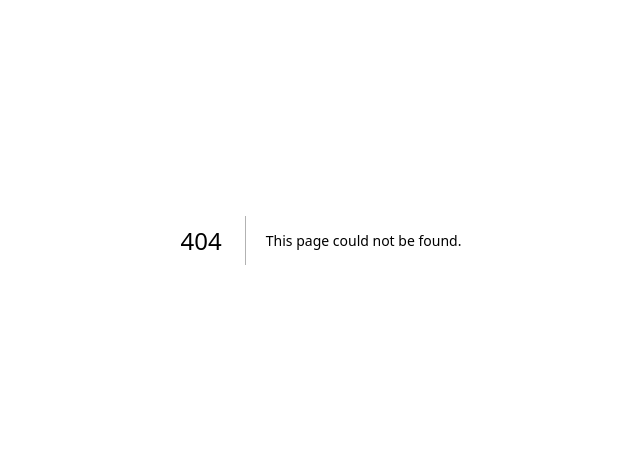
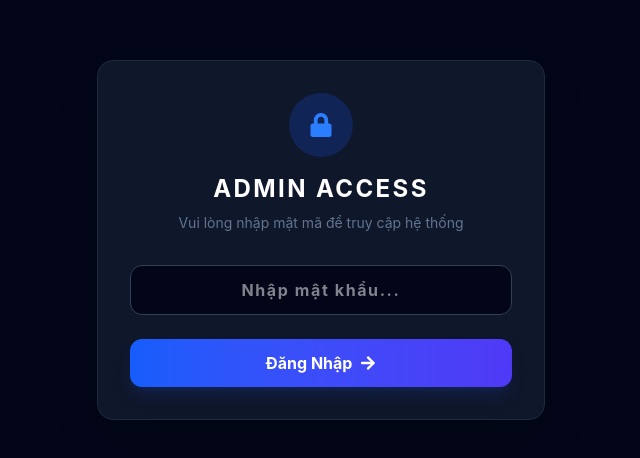
Before and after one commit to ThanhDy/my-dldl-web, a Next.js app: page /login in a window 1280 px wide. Before the commit this address had no page. Shown: the part 160-618 px from the top of the page, without its empty margins (319-959 px from the left). Built offline with nearby package versions, Linux system fonts and the light colour scheme.

Commit message:
admin login

```diff
--- a/app/admin/layout.tsx
+++ b/app/admin/layout.tsx
@@ -2,7 +2,7 @@
 "use client";
 
 import Link from "next/link";
-import { usePathname } from "next/navigation";
+import { usePathname, useRouter } from "next/navigation"; // Thêm useRouter
 import { FaUsers, FaBoxOpen, FaSignOutAlt } from "react-icons/fa";
 
 export default function AdminLayout({
@@ -11,7 +11,18 @@ export default function AdminLayout({
   children: React.ReactNode;
 }) {
   const pathname = usePathname(); // Lấy đường dẫn hiện tại để active menu
+  const router = useRouter();
 
+  // Hàm xử lý đăng xuất
+  const handleLogout = async () => {
+    await fetch("/api/auth", {
+      method: "POST",
+      headers: { "Content-Type": "application/json" },
+      body: JSON.stringify({ action: "logout" }),
+    });
+    router.push("/login"); // Đá về trang login
+    router.refresh();
+  };
   return (
     <div className="flex h-screen bg-slate-950 text-slate-200 font-sans overflow-hidden">
       {/* --- SIDE NAV CỐ ĐỊNH (BÊN TRÁI) --- */}
@@ -43,6 +54,16 @@ export default function AdminLayout({
         </nav>
 
         <div className="p-4 border-t border-slate-800">
+          {/* NÚT ĐĂNG XUẤT */}
+          <button
+            onClick={handleLogout}
+            className="w-full flex items-center gap-3 px-4 py-3 text-slate-500 hover:text-red-400 transition-colors text-sm font-bold"
+          >
+            <FaSignOutAlt /> Đăng Xuất
+          </button>
+        </div>
+
+        <div className="p-4 border-t border-slate-800">
           <Link
             href="/"
             className="flex items-center gap-3 px-4 py-3 text-slate-500 hover:text-red-400 transition-colors text-sm font-bold"
--- /dev/null
+++ b/app/api/auth/route.ts
@@ -0,0 +1,38 @@
+import { NextResponse } from "next/server";
+import { cookies } from "next/headers";
+
+export async function POST(request: Request) {
+  try {
+    const body = await request.json();
+    const { password, action } = body;
+
+    // Xử lý Đăng xuất
+    if (action === "logout") {
+      const cookieStore = await cookies();
+      cookieStore.delete("admin_token");
+      return NextResponse.json({ success: true, message: "Đã đăng xuất" });
+    }
+
+    // Xử lý Đăng nhập
+    if (password === process.env.ADMIN_PASSWORD) {
+      const cookieStore = await cookies();
+
+      // Tạo "thẻ bài" (Cookie)
+      cookieStore.set("admin_token", "true", {
+        httpOnly: true, // JS không đọc được (bảo mật)
+        secure: process.env.NODE_ENV === "production", // Chỉ chạy trên HTTPS khi deploy
+        maxAge: 60 * 60 * 24 * 7, // Lưu đăng nhập 7 ngày
+        path: "/",
+      });
+
+      return NextResponse.json({ success: true });
+    } else {
+      return NextResponse.json(
+        { success: false, message: "Sai mật khẩu!" },
+        { status: 401 },
+      );
+    }
+  } catch (error) {
+    return NextResponse.json({ success: false }, { status: 500 });
+  }
+}
--- /dev/null
+++ b/app/login/page.tsx
@@ -0,0 +1,83 @@
+"use client";
+
+import { useState } from "react";
+import { useRouter } from "next/navigation";
+import { FaLock, FaArrowRight } from "react-icons/fa";
+
+export default function LoginPage() {
+  const [password, setPassword] = useState("");
+  const [error, setError] = useState("");
+  const [loading, setLoading] = useState(false);
+  const router = useRouter();
+
+  const handleLogin = async (e: React.FormEvent) => {
+    e.preventDefault();
+    setLoading(true);
+    setError("");
+
+    try {
+      const res = await fetch("/api/auth", {
+        method: "POST",
+        headers: { "Content-Type": "application/json" },
+        body: JSON.stringify({ password }),
+      });
+
+      const data = await res.json();
+
+      if (data.success) {
+        router.push("/admin"); // Chuyển hướng vào Admin
+        router.refresh(); // Làm mới để cập nhật trạng thái cookie
+      } else {
+        setError(data.message || "Đăng nhập thất bại");
+      }
+    } catch (err) {
+      setError("Lỗi kết nối server");
+    } finally {
+      setLoading(false);
+    }
+  };
+
+  return (
+    <div className="min-h-screen bg-slate-950 flex items-center justify-center p-4">
+      <div className="max-w-md w-full bg-slate-900 border border-slate-800 rounded-2xl p-8 shadow-2xl">
+        <div className="text-center mb-8">
+          <div className="w-16 h-16 bg-blue-600/20 text-blue-500 rounded-full flex items-center justify-center mx-auto mb-4 text-2xl">
+            <FaLock />
+          </div>
+          <h1 className="text-2xl font-bold text-white uppercase tracking-widest">
+            Admin Access
+          </h1>
+          <p className="text-slate-500 text-sm mt-2">
+            Vui lòng nhập mật mã để truy cập hệ thống
+          </p>
+        </div>
+
+        <form onSubmit={handleLogin} className="space-y-6">
+          <div>
+            <input
+              type="password"
+              value={password}
+              onChange={(e) => setPassword(e.target.value)}
+              placeholder="Nhập mật khẩu..."
+              className="w-full bg-slate-950 border border-slate-700 rounded-xl px-4 py-3 text-white outline-none focus:border-blue-500 transition-colors text-center tracking-widest font-bold"
+            />
+          </div>
+
+          {error && (
+            <div className="text-red-500 text-sm text-center font-bold bg-red-950/30 p-2 rounded">
+              {error}
+            </div>
+          )}
+
+          <button
+            type="submit"
+            disabled={loading}
+            className="w-full bg-gradient-to-r from-blue-600 to-indigo-600 hover:from-blue-500 hover:to-indigo-500 text-white font-bold py-3 rounded-xl shadow-lg shadow-blue-900/30 transition-all active:scale-95 flex items-center justify-center gap-2"
+          >
+            {loading ? "Đang kiểm tra..." : "Đăng Nhập"} <FaArrowRight />
+          </button>
+        </form>
+      </div>
+    </div>
+  );
+}
--- /dev/null
+++ b/middleware.ts
@@ -0,0 +1,25 @@
+import { NextResponse } from "next/server";
+import type { NextRequest } from "next/server";
+
+export function middleware(request: NextRequest) {
+  // Lấy đường dẫn hiện tại
+  const path = request.nextUrl.pathname;
+
+  // Chỉ canh gác các đường dẫn bắt đầu bằng /admin
+  if (path.startsWith("/admin")) {
+    // Kiểm tra xem có "thẻ bài" (cookie) chưa
+    const token = request.cookies.get("admin_token");
+
+    // Nếu không có token -> Đá về trang login
+    if (!token) {
+      return NextResponse.redirect(new URL("/login", request.url));
+    }
+  }
+
+  return NextResponse.next();
+}
+
+// Cấu hình matcher để middleware chỉ chạy trên các route cần thiết
+export const config = {
+  matcher: ["/admin/:path*"],
+};
```
